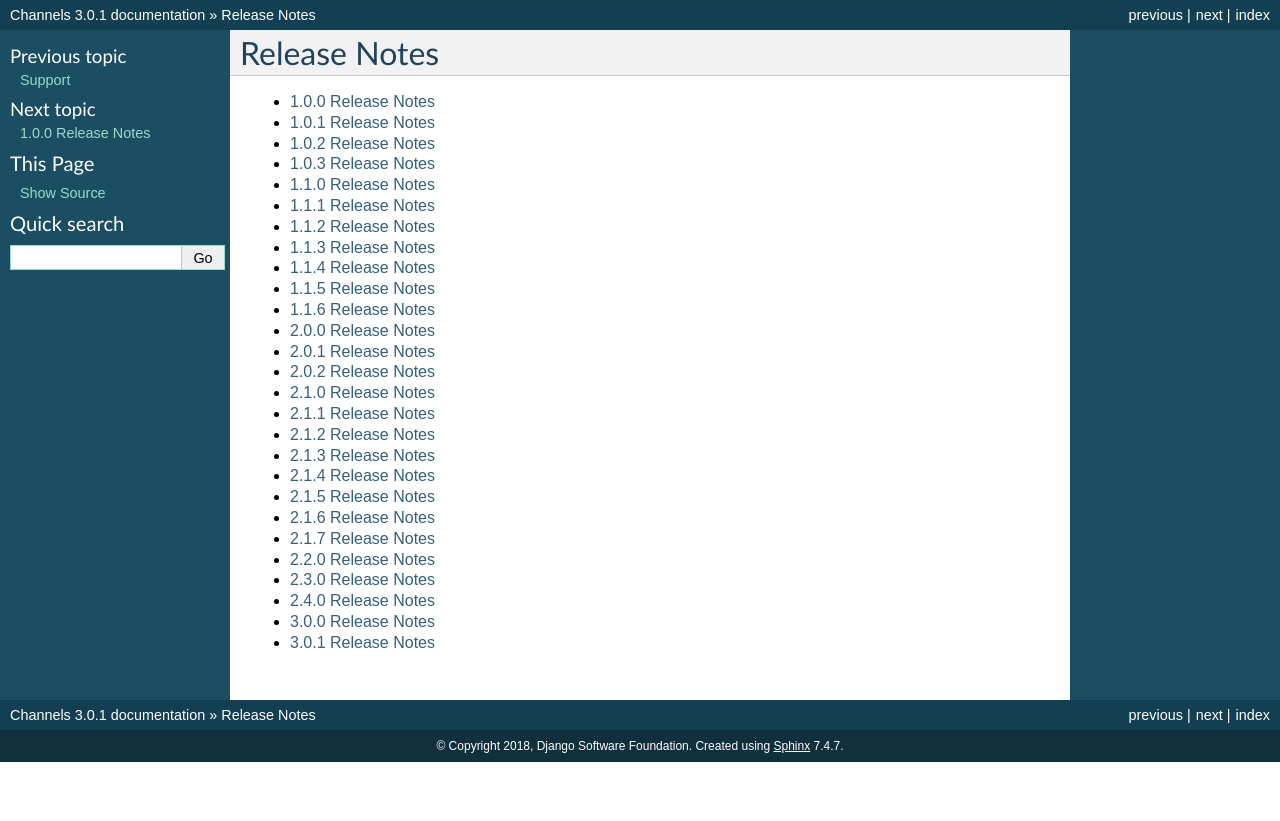
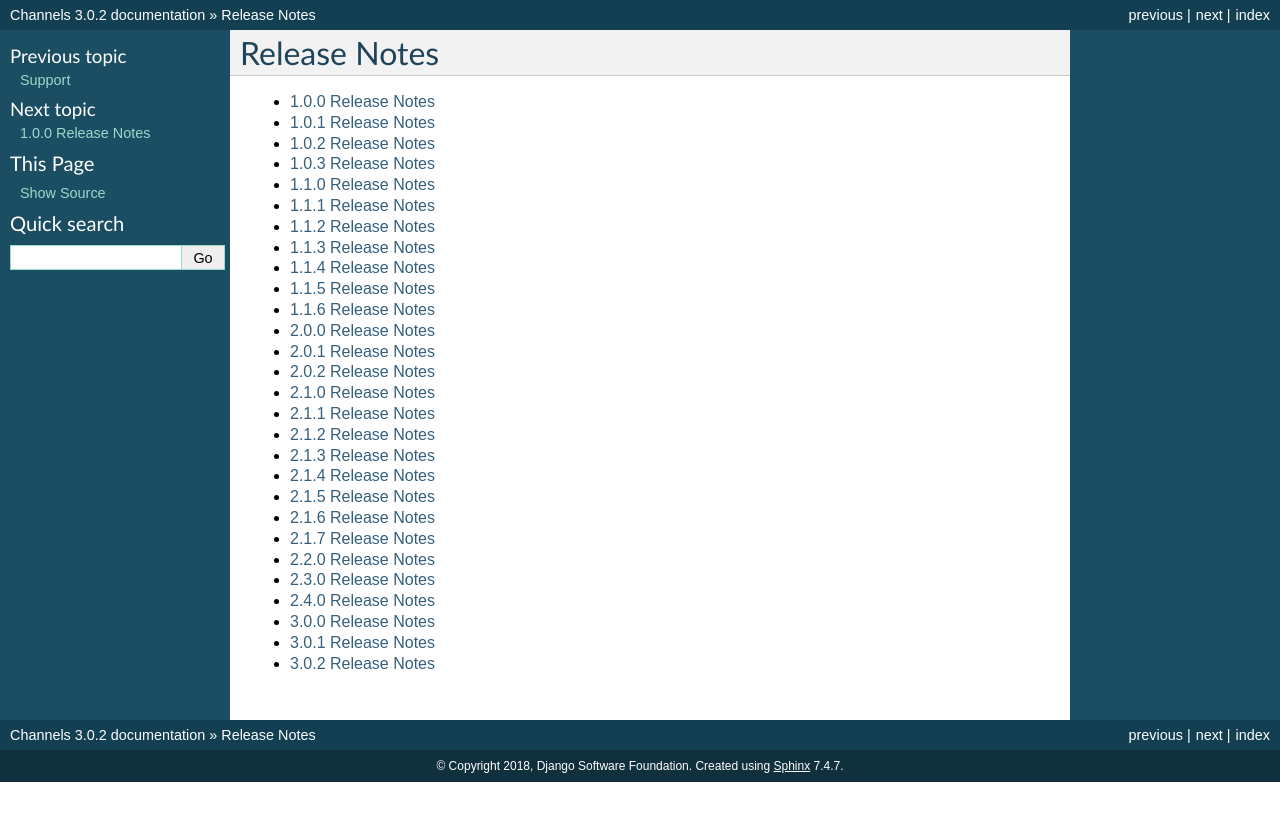
Before and after one commit to phillipchain/DjangoChannels, a Sphinx documentation site: the page built from docs/releases/index.rst, in a window 1280 px wide. Shown: the top 821 px of the page. Built offline with Sphinx 7.4.7, drawn with Linux system fonts in a browser that asks for light colours; the version number is read from the project's files by our own code.

Commit message:
Bumped version and release notes for 3.0.2 release. (#1570)

```diff
--- a/channels/__init__.py
+++ b/channels/__init__.py
@@ -1,4 +1,4 @@
-__version__ = "3.0.1"
+__version__ = "3.0.2"
 
 try:
     import django
--- a/docs/releases/index.rst
+++ b/docs/releases/index.rst
@@ -31,3 +31,4 @@ Release Notes
    2.4.0
    3.0.0
    3.0.1
+   3.0.2
```
Also changed, not shown: CHANGELOG.txt (+13 -0 lines), docs/releases/3.0.2.rst (added, +14 -0 lines).
